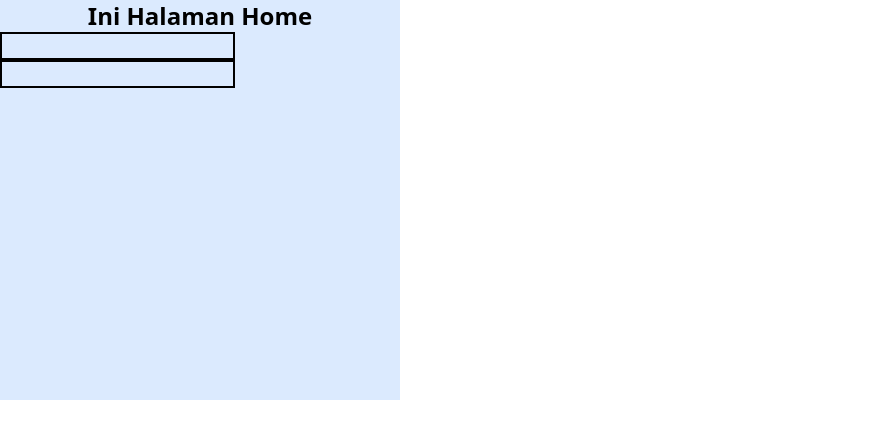
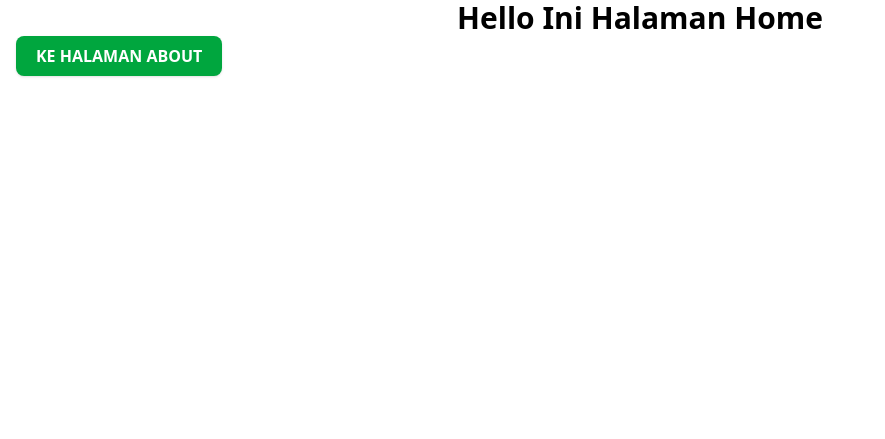
Before and after one commit to gunawan-ly/posyandu, a Flask app: page / in a window 1280 px wide. Shown: the top 439 px of the page, without its empty margins (0-885 px from the left). Run offline with Flask 3, Linux system fonts and the light colour scheme.

Commit message:
Update v1.2

```diff
--- a/flask_app.py
+++ b/flask_app.py
@@ -6,5 +6,9 @@
 def home():
     return render_template('index.html')
 
+@app.route('/about')
+def about():
+    return render_template('about.html')
+
 if __name__ == "__main__":
     app.run(debug=True)
--- a/static/output.css
+++ b/static/output.css
@@ -7,11 +7,21 @@
       "Segoe UI Emoji", "Segoe UI Symbol", "Noto Color Emoji";
     --font-mono: ui-monospace, SFMono-Regular, Menlo, Monaco, Consolas, "Liberation Mono",
       "Courier New", monospace;
+    --color-green-600: oklch(62.7% 0.194 149.214);
+    --color-green-700: oklch(52.7% 0.154 150.069);
     --color-blue-100: oklch(93.2% 0.032 255.585);
+    --color-blue-400: oklch(70.7% 0.165 254.624);
+    --color-white: #fff;
     --spacing: 0.25rem;
     --text-2xl: 1.5rem;
     --text-2xl--line-height: calc(2 / 1.5);
+    --text-3xl: 1.875rem;
+    --text-3xl--line-height: calc(2.25 / 1.875);
+    --font-weight-semibold: 600;
     --font-weight-bold: 700;
+    --radius-lg: 0.5rem;
+    --default-transition-duration: 150ms;
+    --default-transition-timing-function: cubic-bezier(0.4, 0, 0.2, 1);
     --default-font-family: var(--font-sans);
     --default-mono-font-family: var(--font-mono);
   }
@@ -168,6 +178,30 @@
   .static {
     position: static;
   }
+  .container {
+    width: 100%;
+    @media (width >= 40rem) {
+      max-width: 40rem;
+    }
+    @media (width >= 48rem) {
+      max-width: 48rem;
+    }
+    @media (width >= 64rem) {
+      max-width: 64rem;
+    }
+    @media (width >= 80rem) {
+      max-width: 80rem;
+    }
+    @media (width >= 96rem) {
+      max-width: 96rem;
+    }
+  }
+  .mx-auto {
+    margin-inline: auto;
+  }
+  .inline-block {
+    display: inline-block;
+  }
   .table {
     display: table;
   }
@@ -201,6 +235,9 @@
   .self-center {
     align-self: center;
   }
+  .rounded-lg {
+    border-radius: var(--radius-lg);
+  }
   .border {
     border-style: var(--tw-border-style);
     border-width: 1px;
@@ -216,6 +253,30 @@
   .bg-blue-100 {
     background-color: var(--color-blue-100);
   }
+  .bg-blue-400 {
+    background-color: var(--color-blue-400);
+  }
+  .bg-green-600 {
+    background-color: var(--color-green-600);
+  }
+  .px-1 {
+    padding-inline: calc(var(--spacing) * 1);
+  }
+  .px-2 {
+    padding-inline: calc(var(--spacing) * 2);
+  }
+  .px-4 {
+    padding-inline: calc(var(--spacing) * 4);
+  }
+  .px-5 {
+    padding-inline: calc(var(--spacing) * 5);
+  }
+  .py-1 {
+    padding-block: calc(var(--spacing) * 1);
+  }
+  .py-2 {
+    padding-block: calc(var(--spacing) * 2);
+  }
   .text-center {
     text-align: center;
   }
@@ -223,16 +284,47 @@
     font-size: var(--text-2xl);
     line-height: var(--tw-leading, var(--text-2xl--line-height));
   }
+  .text-3xl {
+    font-size: var(--text-3xl);
+    line-height: var(--tw-leading, var(--text-3xl--line-height));
+  }
   .font-bold {
     --tw-font-weight: var(--font-weight-bold);
     font-weight: var(--font-weight-bold);
   }
+  .font-semibold {
+    --tw-font-weight: var(--font-weight-semibold);
+    font-weight: var(--font-weight-semibold);
+  }
+  .text-white {
+    color: var(--color-white);
+  }
   .underline {
     text-decoration-line: underline;
+  }
+  .shadow {
+    --tw-shadow: 0 1px 3px 0 var(--tw-shadow-color, rgb(0 0 0 / 0.1)), 0 1px 2px -1px var(--tw-shadow-color, rgb(0 0 0 / 0.1));
+    box-shadow: var(--tw-inset-shadow), var(--tw-inset-ring-shadow), var(--tw-ring-offset-shadow), var(--tw-ring-shadow), var(--tw-shadow);
   }
   .outline {
     outline-style: var(--tw-outline-style);
     outline-width: 1px;
+  }
+  .outline-2 {
+    outline-style: var(--tw-outline-style);
+    outline-width: 2px;
+  }
+  .transition {
+    transition-property: color, background-color, border-color, outline-color, text-decoration-color, fill, stroke, --tw-gradient-from, --tw-gradient-via, --tw-gradient-to, opacity, box-shadow, transform, translate, scale, rotate, filter, -webkit-backdrop-filter, backdrop-filter, display, content-visibility, overlay, pointer-events;
+    transition-timing-function: var(--tw-ease, var(--default-transition-timing-function));
+    transition-duration: var(--tw-duration, var(--default-transition-duration));
+  }
+  .hover\:bg-green-700 {
+    &:hover {
+      @media (hover: hover) {
+        background-color: var(--color-green-700);
+      }
+    }
   }
 }
 @property --tw-border-style {
@@ -244,6 +336,71 @@
   syntax: "*";
   inherits: false;
 }
+@property --tw-shadow {
+  syntax: "*";
+  inherits: false;
+  initial-value: 0 0 #0000;
+}
+@property --tw-shadow-color {
+  syntax: "*";
+  inherits: false;
+}
+@property --tw-shadow-alpha {
+  syntax: "<percentage>";
+  inherits: false;
+  initial-value: 100%;
+}
+@property --tw-inset-shadow {
+  syntax: "*";
+  inherits: false;
+  initial-value: 0 0 #0000;
+}
+@property --tw-inset-shadow-color {
+  syntax: "*";
+  inherits: false;
+}
+@property --tw-inset-shadow-alpha {
+  syntax: "<percentage>";
+  inherits: false;
+  initial-value: 100%;
+}
+@property --tw-ring-color {
+  syntax: "*";
+  inherits: false;
+}
+@property --tw-ring-shadow {
+  syntax: "*";
+  inherits: false;
+  initial-value: 0 0 #0000;
+}
+@property --tw-inset-ring-color {
+  syntax: "*";
+  inherits: false;
+}
+@property --tw-inset-ring-shadow {
+  syntax: "*";
+  inherits: false;
+  initial-value: 0 0 #0000;
+}
+@property --tw-ring-inset {
+  syntax: "*";
+  inherits: false;
+}
+@property --tw-ring-offset-width {
+  syntax: "<length>";
+  inherits: false;
+  initial-value: 0px;
+}
+@property --tw-ring-offset-color {
+  syntax: "*";
+  inherits: false;
+  initial-value: #fff;
+}
+@property --tw-ring-offset-shadow {
+  syntax: "*";
+  inherits: false;
+  initial-value: 0 0 #0000;
+}
 @property --tw-outline-style {
   syntax: "*";
   inherits: false;
@@ -254,6 +411,20 @@
     *, ::before, ::after, ::backdrop {
       --tw-border-style: solid;
       --tw-font-weight: initial;
+      --tw-shadow: 0 0 #0000;
+      --tw-shadow-color: initial;
+      --tw-shadow-alpha: 100%;
+      --tw-inset-shadow: 0 0 #0000;
+      --tw-inset-shadow-color: initial;
+      --tw-inset-shadow-alpha: 100%;
+      --tw-ring-color: initial;
+      --tw-ring-shadow: 0 0 #0000;
+      --tw-inset-ring-color: initial;
+      --tw-inset-ring-shadow: 0 0 #0000;
+      --tw-ring-inset: initial;
+      --tw-ring-offset-width: 0px;
+      --tw-ring-offset-color: #fff;
+      --tw-ring-offset-shadow: 0 0 #0000;
       --tw-outline-style: solid;
     }
   }
--- a/templates/index.html
+++ b/templates/index.html
@@ -10,14 +10,13 @@
     <title>Halaman Home</title>
   </head>
   <body>
-    <div class="wrapper max-w-full max-h-full">
-      <div class="bg-blue-100 w-100 h-100">
-        <h1 class="text-center text-2xl font-bold">Ini Halaman Home</h1>
-        <form action="request" class="">
-          <input type="text" class="border-2" />
-          <input type="email" class="border-2" />
-        </form>
-      </div>
+    <div class="container mx-auto px-4">
+      <h1 class="text-3xl font-bold text-center">Hello Ini Halaman Home</h1>
+      <a
+        href="/about"
+        class="inline-block px-5 py-2 bg-green-600 text-white font-semibold rounded-lg shadow hover:bg-green-700 transition"
+        >KE HALAMAN ABOUT</a
+      >
     </div>
   </body>
 </html>
```
Also changed, not shown: templates/about.html (added, +14 -0 lines), package/__init__.py (added), package/logic.py (added).
